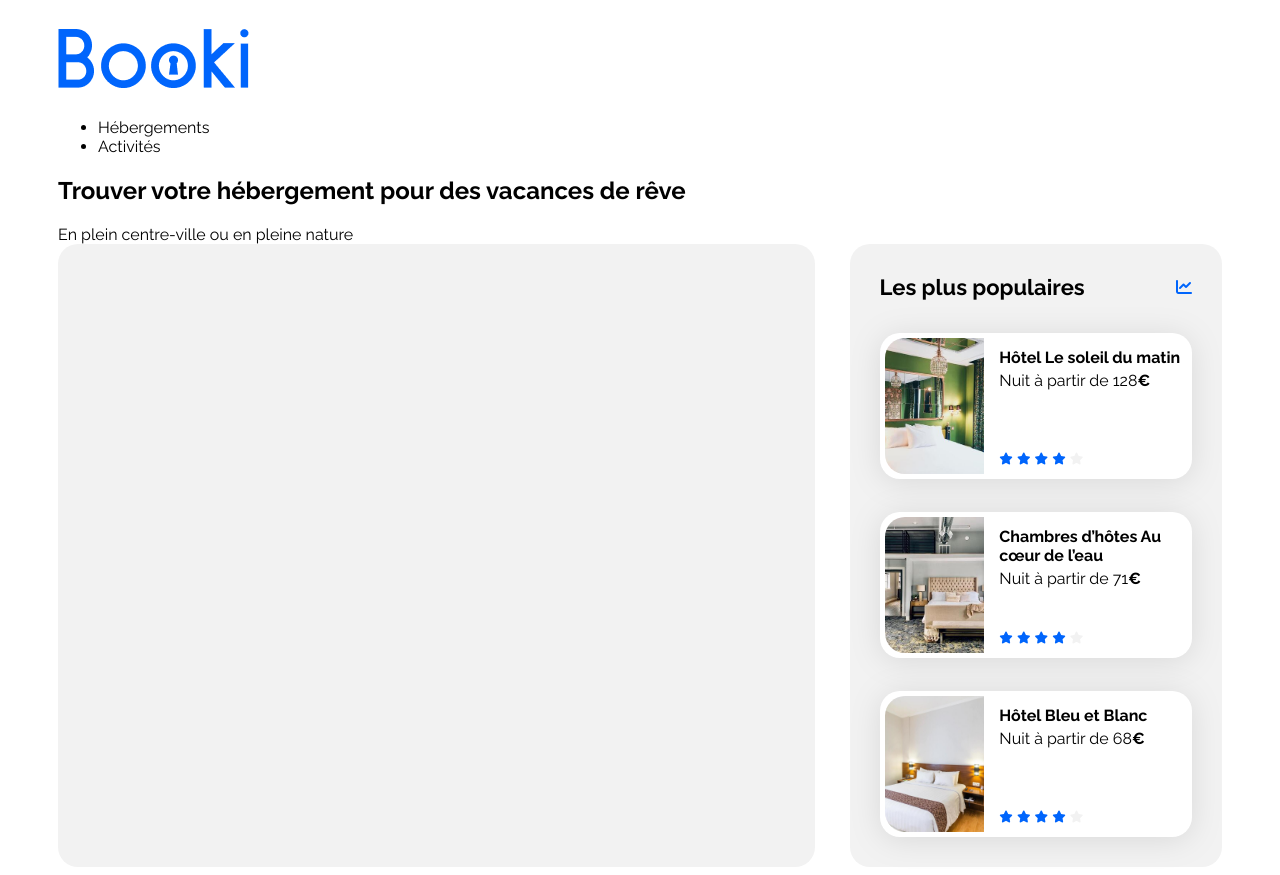
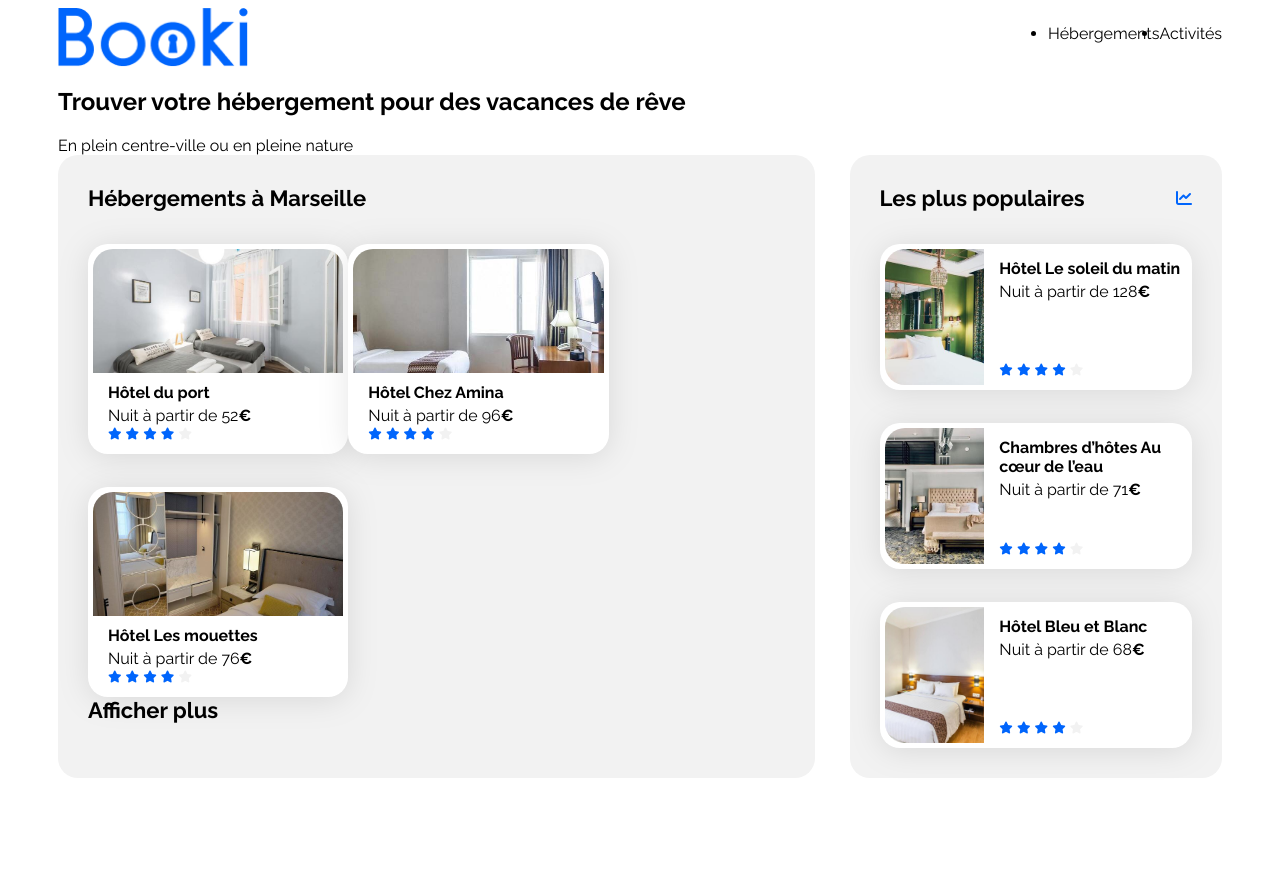
Before and after one commit to mastervr99/booki-starter-code-master, a plain HTML site: page index.html in a window 1280 px wide. After the commit the page ends 800 px from the top, so only its background shows below. Drawn offline with Linux system fonts and the light colour scheme.

Commit message:
Section hebergements : cards displayed

```diff
--- a/css/style.css
+++ b/css/style.css
@@ -58,6 +58,27 @@ a {
     color: var(--main-bg-color)
 }
 
+/****** Header ***********/
+
+.header_first_line {
+    display: flex;
+    justify-content: space-between;
+}
+
+.header_first_line img{
+    width: 189.85px;
+    height: 59.05px;
+    top: 134px;
+    left: 77.56px;
+}
+
+
+.header_list {
+    display: flex;
+    justify-content: space-between;
+}
+
+
 /****** Hebergements And Populaires ***********/
 .hebergements-and-populaires {
     display: flex;
@@ -74,6 +95,52 @@ a {
 /****** Hebergements ***********/
 .hebergements {
     width: 65%;
+}
+
+.hebergements-title {
+    display: flex;
+    justify-content: space-between;
+    align-items: center;
+}
+
+.hebergements-cards {
+    display: flex;
+    /* justify-content: space-between; */
+    flex-direction: row;
+    flex-wrap: wrap;
+
+}
+
+.hebergements-cards .card {
+    display: flex;
+    flex-direction: column;
+    margin-top: 33px;
+}
+
+.hebergements-cards img {
+    height: 124px;
+    width: 250.33px;
+    border-top-right-radius: 20px;
+    border-top-left-radius: 20px;
+}
+
+.hebergements-cards .card-content {
+    padding-left: 15px;
+    display: flex;
+    flex-direction: column;
+}
+
+.hebergements-cards .card-title {
+    margin-top: 10px;
+    margin-bottom: 4px;
+}
+
+.hebergements-cards .card-subtitle {
+    margin: 0;
+}
+
+.hebergements-cards .card-rating {
+    margin-bottom: 5px;
 }
 
 /****** Populaires ***********/
--- a/index.html
+++ b/index.html
@@ -18,10 +18,8 @@
     <div class="main-container">
         <header>
             <div class="header_first_line">
-                <h1>
-                    <img src="./images/logo/Booki.png" alt="">
-                </h1>
-                <ul>
+                <img src="./images/logo/Booki.png" alt="">
+                <ul class="header_list">
                     <li>Hébergements</li>
                     <li>Activités</li>
                 </ul>
@@ -34,7 +32,71 @@
         <main>
             <div class="hebergements-and-populaires">
                 <section class="hebergements">
-
+                    <div class="hebergements-title">
+                        <h2 class="section-title">Hébergements à Marseille</h2>
+                    </div>
+                    <div class="hebergements-cards">
+                        <a href="#">
+                            <article class="card">
+                                <img src="./images/hebergements/fred-kleber.jpg" alt="Image de la chambre d'hôtel montrant un lit">
+                                <div class="card-content">
+                                    <div class="card-txt">
+                                        <h3 class="card-title">Hôtel du port</h3>
+                                        <p class="card-subtitle">Nuit à partir de 52<span class="euro">€</span></p>
+                                    </div>
+                                    <div class="card-rating">
+                                        <i class="fa-xs fa-solid fa-star" aria-hidden="true"></i>
+                                        <i class="fa-xs fa-solid fa-star" aria-hidden="true"></i>
+                                        <i class="fa-xs fa-solid fa-star" aria-hidden="true"></i>
+                                        <i class="fa-xs fa-solid fa-star" aria-hidden="true"></i>
+                                        <i class="fa-xs fa-solid fa-star neutral-star" aria-hidden="true"></i>
+                                        <span class="sr-only">Note de 4 sur 5</span>
+                                    </div>
+                                </div>
+                            </article>
+                        </a>
+                        <a href="#">
+                            <article class="card">
+                                <img src="./images/hebergements/febrian-zakaria.jpg" alt="Image de la chambre d'hôtel montrant un lit">
+                                <div class="card-content">
+                                    <div class="card-txt">
+                                        <h3 class="card-title">Hôtel Chez Amina</h3>
+                                        <p class="card-subtitle">Nuit à partir de 96<span class="euro">€</span></p>
+                                    </div>
+                                    <div class="card-rating">
+                                        <i class="fa-xs fa-solid fa-star" aria-hidden="true"></i>
+                                        <i class="fa-xs fa-solid fa-star" aria-hidden="true"></i>
+                                        <i class="fa-xs fa-solid fa-star" aria-hidden="true"></i>
+                                        <i class="fa-xs fa-solid fa-star" aria-hidden="true"></i>
+                                        <i class="fa-xs fa-solid fa-star neutral-star" aria-hidden="true"></i>
+                                        <span class="sr-only">Note de 4 sur 5</span>
+                                    </div>
+                                </div>
+                            </article>
+                        </a>
+                        <a href="#">
+                            <article class="card">
+                                <img src="./images/hebergements/reisetopia.jpg" alt="Image de la chambre d'hôtel montrant un lit">
+                                <div class="card-content">
+                                    <div class="card-txt">
+                                        <h3 class="card-title">Hôtel Les mouettes</h3>
+                                        <p class="card-subtitle">Nuit à partir de 76<span class="euro">€</span></p>
+                                    </div>
+                                    <div class="card-rating">
+                                        <i class="fa-xs fa-solid fa-star" aria-hidden="true"></i>
+                                        <i class="fa-xs fa-solid fa-star" aria-hidden="true"></i>
+                                        <i class="fa-xs fa-solid fa-star" aria-hidden="true"></i>
+                                        <i class="fa-xs fa-solid fa-star" aria-hidden="true"></i>
+                                        <i class="fa-xs fa-solid fa-star neutral-star" aria-hidden="true"></i>
+                                        <span class="sr-only">Note de 4 sur 5</span>
+                                    </div>
+                                </div>
+                            </article>
+                        </a>
+                    </div>
+                    <div class="populaires-title">
+                        <h3 class="section-title">Afficher plus</h3>
+                    </div>
                 </section>
                 <section class="populaires">
                     <div class="populaires-title">
```
